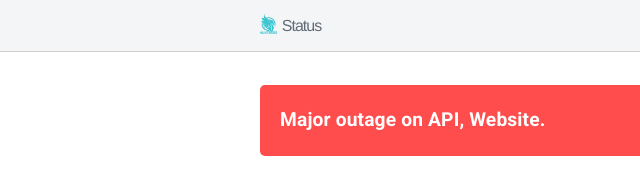
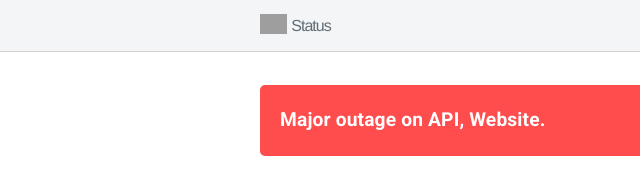
Before and after one commit to cameron-huntress/Cameron, a plain HTML site: page index.html in a window 1280 px wide. Shown: the top 173 px of the page, 0-640 px from the left. Drawn offline with nearby package versions, Linux system fonts and the light colour scheme; no server answers; grey boxes are pictures that could not be loaded.

Commit message:
Update index.html

```diff
--- a/index.html
+++ b/index.html
@@ -7,7 +7,7 @@
 		<link rel="stylesheet" href="https://fonts.googleapis.com/css?family=Roboto:300,300italic,700,700italic">
 		<link rel="stylesheet" href="https://cdnjs.cloudflare.com/ajax/libs/normalize/3.0.3/normalize.css">
 		<link rel="stylesheet" href="style.css">
-		<link rel="icon" href="/assets/logo.png">
+		<link rel="icon" href="https://github.com/cameronh7224/Cameron/blob/5dda648a9a48231e616b5f752c4fa062ed643e65/assets/logo.png">
 		<link rel="prefetch" type="application/l10n" href="translations.ini" />
 	</head>
 	<body>
@@ -18,7 +18,7 @@
 				<section class="container">
 
 					<a class="navigation-title" href="">
-						<img class="img" src="/assets/logo.png" height="30">
+						<img class="img" src="https://github.com/cameronh7224/Cameron/blob/5dda648a9a48231e616b5f752c4fa062ed643e65/assets/logo.png" height="30">
 						<h1 class="title">Status</h1>
 					</a>
 
```
